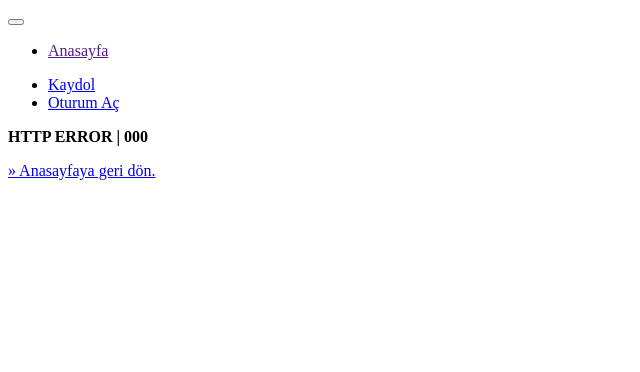
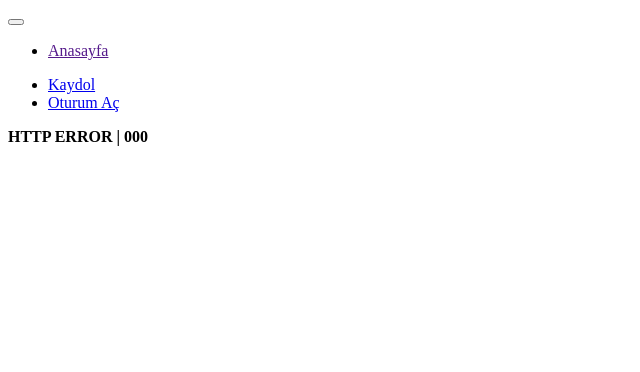
Before and after one commit to kadirermantr/news-hub, a PHP site: template src/app/views/_error.php in a window 1280 px wide. Shown: the top 372 px of the page, without its empty margins (0-640 px from the left). Run offline with PHP 8.4, Linux system fonts and the light colour scheme; the template is opened without the code that fills it: most values are stand-ins (such as "Sample title", 1, 10 or a date in 2020); data that the repository does not hold is empty; some libraries are stand-ins or nearby versions.

Commit message:
anasayfa linki kaldırıldı

```diff
--- a/src/app/views/_error.php
+++ b/src/app/views/_error.php
@@ -9,8 +9,7 @@
                     </div>
 
                     <div class="card-body">
-                        <p><?= $message ?></p>
-                        <a href="/">» Anasayfaya geri dön.</a>
+                        <?= $message ?>
                     </div>
                 </div>
             </div>
```
